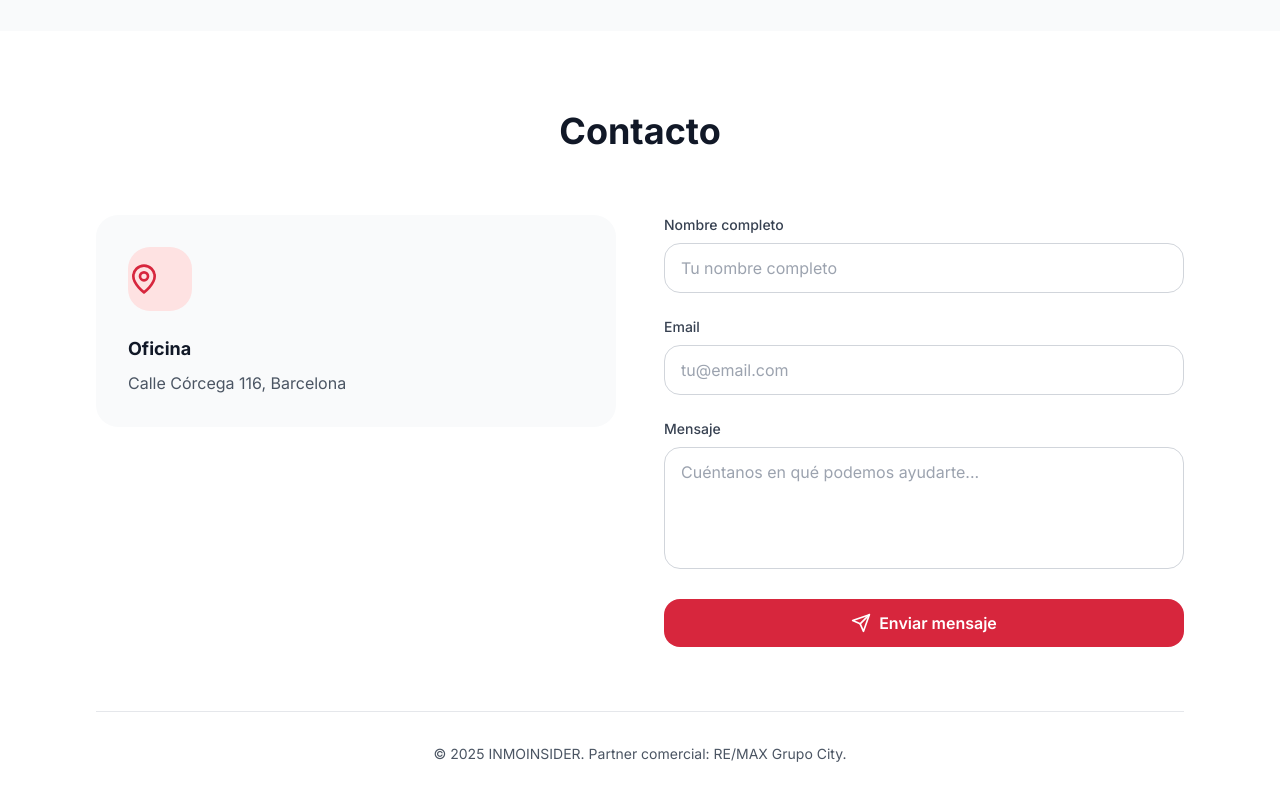
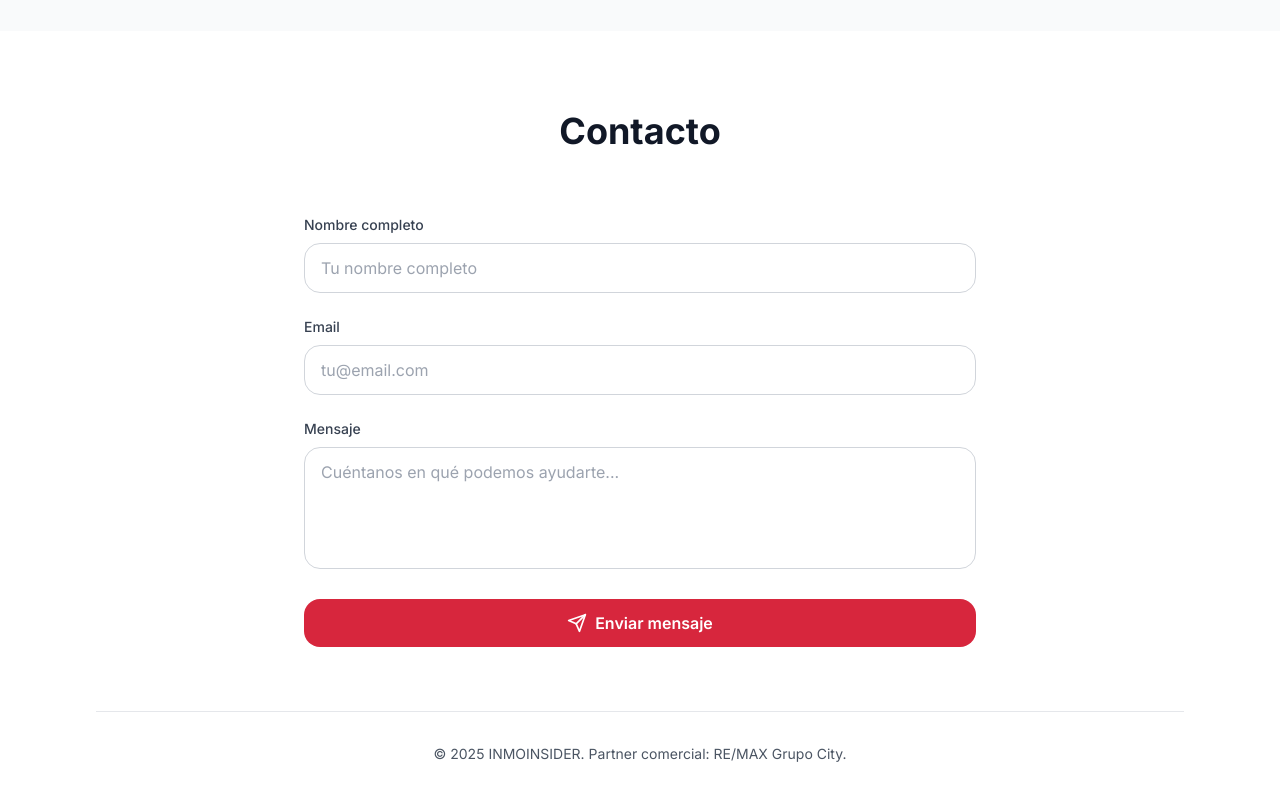
Before and after one commit to carlosdev30/inmoinsider, a React (Vite) app: page / in a window 1280 px wide. Shown: the part 6077-6877 px from the top of the page. Built offline with nearby package versions, Linux system fonts and the light colour scheme.

Commit message:
Simplify contact section and update email

```diff
--- a/src/components/Contact.tsx
+++ b/src/components/Contact.tsx
@@ -1,5 +1,5 @@
 import React, { useState } from 'react';
-import { MapPin, Send } from 'lucide-react';
+import { Send } from 'lucide-react';
 
 const Contact = () => {
   const [formData, setFormData] = useState({
@@ -33,24 +33,7 @@ const Contact = () => {
           </h2>
         </div>
 
-        <div className="grid md:grid-cols-2 gap-12 items-start">
-          {/* Address */}
-          <div className="text-center md:text-left">
-            <div className="bg-gray-50 p-8 rounded-2xl">
-              <div className="flex items-center justify-center md:justify-start w-16 h-16 bg-red-100 rounded-2xl mb-6 mx-auto md:mx-0">
-                <MapPin className="w-8 h-8 text-red-600" />
-              </div>
-              <h3 className="text-lg font-bold text-gray-900 mb-2">
-                Oficina
-              </h3>
-              <p className="text-gray-600">
-                Calle Córcega 116, Barcelona
-              </p>
-            </div>
-          </div>
-
-          {/* Contact Form */}
-          <div>
+        <div className="max-w-2xl mx-auto">
           <form onSubmit={handleSubmit} className="space-y-6">
             <div>
               <label htmlFor="name" className="block text-sm font-medium text-gray-700 mb-2">
@@ -109,7 +92,6 @@ const Contact = () => {
             </button>
           </form>
         </div>
-        </div>
 
         {/* Legal Footer */}
         <div className="border-t border-gray-200 pt-8 mt-16 text-center">
```
Lines whose indentation alone changed are shown as unchanged.
